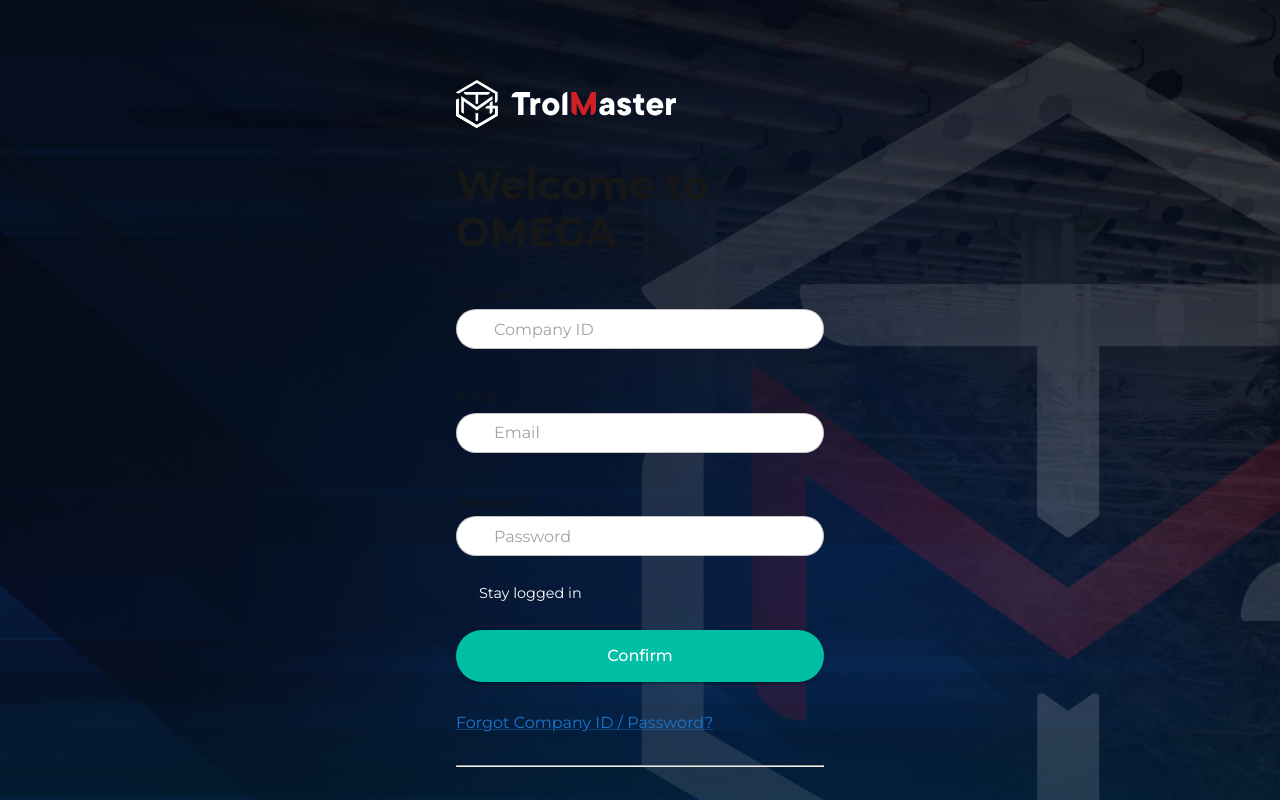
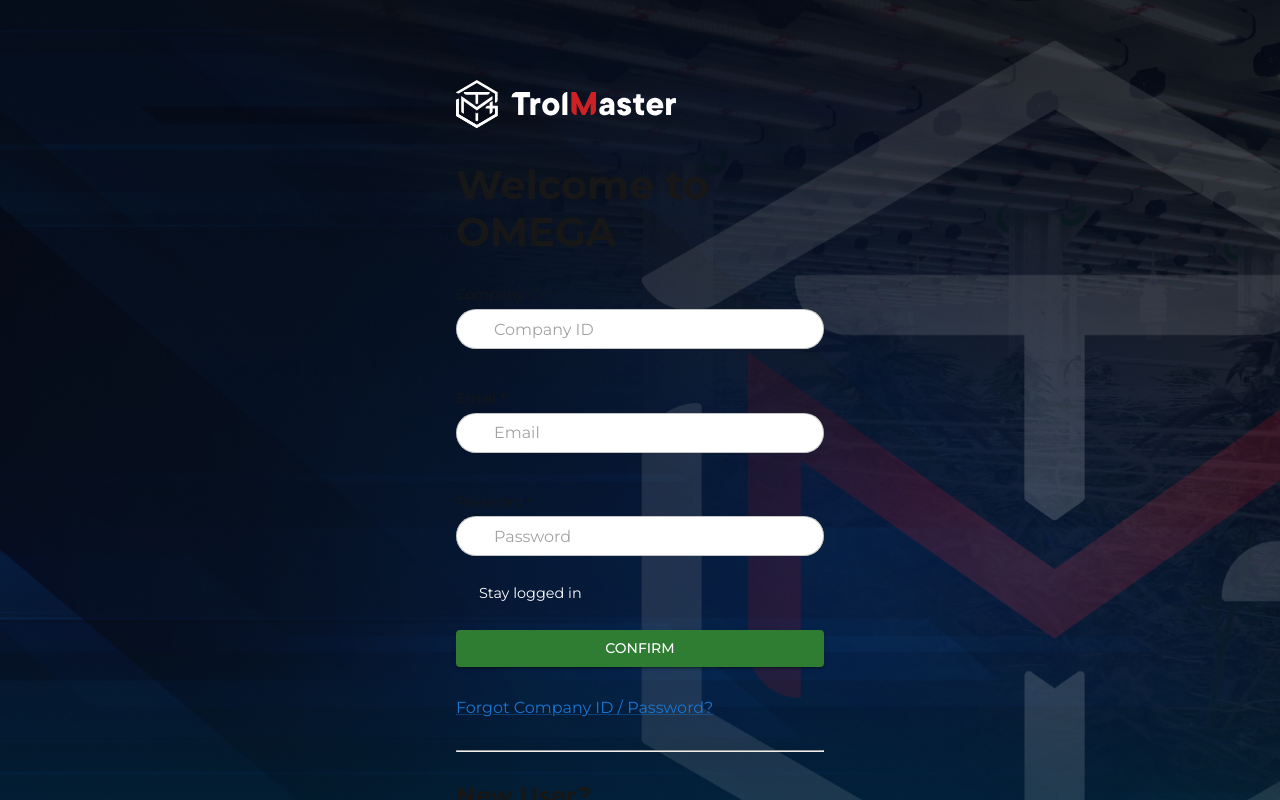
Before and after one commit to charles-wong-trolmaster/omega-FE, a Next.js app: page / in a window 1280 px wide. Built offline with nearby package versions, Linux system fonts and the light colour scheme; some icons are missing; what @mui/material-nextjs would draw is missing.

Commit message:
add login ues form hook and remove omega custom button

```diff
--- a/app/_container/Login.tsx
+++ b/app/_container/Login.tsx
@@ -1,6 +1,5 @@
 'use client';
 
-import OmegaButton from '@/components/OmegaButton';
 import OmegaCheckbox from '@/components/OmegaCheckbox';
 import OmegaPasswordField from '@/components/OmegaPasswordField';
 import OmegaTextField from '@/components/OmegaTextfield';
@@ -8,10 +7,10 @@
 import BusinessIcon from '@mui/icons-material/Business';
 import LockOutlineIcon from '@mui/icons-material/LockOutline';
 import MailOutlineIcon from '@mui/icons-material/MailOutline';
-import { Box, FormControl, Grid, Link, Stack, Typography } from '@mui/material';
+import { Box, Button, Grid, Link, Stack, Typography } from '@mui/material';
 import { useRouter } from 'next/navigation';
 import { useState } from 'react';
-import { useForm } from 'react-hook-form';
+import { Controller, useForm } from 'react-hook-form';
 
 interface LoginProps {
 	navigateTo: (component: string) => void;
@@ -28,39 +27,27 @@
 const Login: React.FC<LoginProps> = ({ navigateTo, initialCompanyId }) => {
 	const [login, { isLoading: isLoggingIn }] = useLoginMutation();
 	const [getUnitPreference] = useGetUnitPreferenceMutation();
-	const [checked, setChecked] = useState<boolean>(false);
-	const [loading, setLoading] = useState<boolean>(false);
-	function handleClick() {
-		setLoading(true);
-	}
-
 	const [error, setError] = useState<string | null>(null);
 	const router = useRouter();
 
 	const {
-		register,
+		control,
 		handleSubmit,
-		formState: { isValid }
+		formState: { isValid, errors }
 	} = useForm<LoginFormData>({
-		mode: 'onSubmit',
+		mode: 'onChange',
 		defaultValues: {
-			companyId: 'cus_00000',
-			username: 'charles@trolmaster.com',
-			password: 'P@ssw0rd!',
+			companyId: initialCompanyId ?? '',
+			username: '',
+			password: '',
 			rememberMe: false
 		}
 	});
 
 	const onSubmit = async (data: LoginFormData) => {
 		setError(null);
-
-		const loginData = {
-			username: data.username,
-			password: data.password
-		};
-
 		try {
-			await login({ realm: data.companyId, ...loginData })
+			await login({ realm: data.companyId, username: data.username, password: data.password })
 				.unwrap()
 				.then(async (res) => {
 					window.sessionStorage.setItem('access_token', res.data.access_token);
@@ -88,9 +75,8 @@
 
 	return (
 		<Box sx={{ paddingTop: '80px', width: '100%' }} onKeyDown={handleKeyDown}>
-			{/* <Box variant="h3">Welcome to OMEGA</Box> */}
 			<img src="/img/trolmasterLogo.svg" alt="" />
-			<Box sx={{ margin: '30px 0px ' }}>
+			<Box sx={{ margin: '30px 0px' }}>
 				<Typography sx={{ fontWeight: 'bold' }} variant="h1">
 					Welcome to
 				</Typography>
@@ -98,49 +84,72 @@
 					omega
 				</Typography>
 			</Box>
-			<FormControl onSubmit={handleSubmit(onSubmit)} sx={{ width: '100%' }}>
+
+			<Box component="form" onSubmit={handleSubmit(onSubmit)} sx={{ width: '100%' }}>
 				<Stack spacing={5}>
 					<Box>
 						<Typography variant="h5" sx={{ marginBottom: '5px' }}>
 							Company ID *
 						</Typography>
-						<OmegaTextField value={''} startIcon={<BusinessIcon />} size="small" fullWidth placeholder="Company ID" />
+						<Controller name="companyId" control={control} rules={{ required: 'Company ID is required' }} render={({ field }) => <OmegaTextField {...field} startIcon={<BusinessIcon />} size="small" fullWidth placeholder="Company ID" error={!!errors.companyId} helperText={errors.companyId?.message} />} />
 					</Box>
 					<Box>
 						<Typography variant="h5" sx={{ marginBottom: '5px' }}>
 							Email *
 						</Typography>
-						<OmegaTextField value={''} startIcon={<MailOutlineIcon />} size="small" fullWidth placeholder="Email" />
+						<Controller
+							name="username"
+							control={control}
+							rules={{
+								required: 'Email is required',
+								pattern: {
+									value: /^[^\s@]+@[^\s@]+\.[^\s@]+$/,
+									message: 'Invalid email address'
+								}
+							}}
+							render={({ field }) => <OmegaTextField {...field} startIcon={<MailOutlineIcon />} size="small" fullWidth placeholder="Email" error={!!errors.username} helperText={errors.username?.message} />}
+						/>
 					</Box>
 					<Box>
 						<Typography variant="h5" sx={{ marginBottom: '5px' }}>
 							Password *
 						</Typography>
-						<OmegaPasswordField size="small" fullWidth startIcon={<LockOutlineIcon />} placeholder="Password" />
+						<Controller name="password" control={control} rules={{ required: 'Password is required' }} render={({ field }) => <OmegaPasswordField {...field} size="small" fullWidth startIcon={<LockOutlineIcon />} placeholder="Password" error={!!errors.password} helperText={errors.password?.message} />} />
 					</Box>
 				</Stack>
 
 				<Box sx={{ margin: '20px 0px' }}>
-					<OmegaCheckbox label="Stay logged in" checked={checked} onChange={(e) => setChecked(e.target.checked)} />
+					<Controller name="rememberMe" control={control} render={({ field }) => <OmegaCheckbox label="Stay logged in" checked={field.value} onChange={(e) => field.onChange(e.target.checked)} />} />
 				</Box>
 
+				{error && (
+					<Typography color="error" sx={{ marginBottom: '10px', fontSize: '0.9rem' }}>
+						{error}
+					</Typography>
+				)}
+
 				<Box>
-					<OmegaButton omegaVariant="confirm" fullWidth size="small" loading={loading} loadingPosition="start" onClick={handleClick}>
+					<Button
+						variant="contained"
+						color="success"
+						type="submit"
+						fullWidth
+						loading={isLoggingIn}
+						// disabled={!isValid || isLoggingIn}
+					>
 						Confirm
-					</OmegaButton>
-					{/* <OmegaButton omegaVariant="back" fullWidth onClick={handleClick}>
-						Back
-					</OmegaButton> */}
+					</Button>
 				</Box>
 
 				<Link
 					component="button"
+					type="button"
 					variant="body2"
 					onClick={(e) => {
 						e.preventDefault();
 						navigateTo('forgot');
 					}}
-					sx={{ fontSize: '16px', textAlign: 'left', margin: '30px 0px ' }}
+					sx={{ fontSize: '16px', textAlign: 'left', margin: '30px 0px' }}
 				>
 					Forgot Company ID / Password?
 				</Link>
@@ -151,7 +160,6 @@
 					<Typography variant="h2" sx={{ fontWeight: 'bold', marginTop: '30px' }}>
 						New User?
 					</Typography>
-					<Box>
 					<Grid container spacing={2} sx={{ alignItems: 'center' }}>
 						<Grid size={6}>
 							<Typography variant="h4" sx={{ fontWeight: 'bold' }}>
@@ -159,25 +167,25 @@
 							</Typography>
 						</Grid>
 						<Grid size={6}>
-								<OmegaButton
-									omegaVariant="confirm"
+							<Button
+								variant="contained"
+								color="success"
 								fullWidth
 								size="small"
+								type="button"
 								loading={false}
-									loadingPosition="start"
+								disabled={isLoggingIn}
 								onClick={(e) => {
 									e.preventDefault();
 									navigateTo('signUpUser');
 								}}
-									disabled={isLoggingIn}
 							>
 								Sign Up Here
-								</OmegaButton>
+							</Button>
 						</Grid>
 					</Grid>
 				</Box>
 			</Box>
-			</FormControl>
 		</Box>
 	);
 };
--- a/components/OmegaButton.tsx
+++ /dev/null
@@ -1,44 +0,0 @@
-import { Button, ButtonProps, CircularProgress, styled } from '@mui/material';
-
-const StyledButton = styled(Button)(({ theme }) => ({
-	borderRadius: '999px',
-	textTransform: 'none',
-	fontSize: '1rem',
-	padding: '12px 0'
-}));
-
-const buttonStyles = {
-	confirm: {
-		backgroundColor: '#00BFA5',
-		color: '#ffffff',
-		'&:hover': {
-			backgroundColor: '#00A896'
-		},
-		'&.Mui-disabled': {
-			backgroundColor: '#00BFA5',
-			color: '#ffffff'
-		}
-	},
-	back: {
-		backgroundColor: '#2a2d3e',
-		color: '#ffffff',
-		'&:hover': {
-			backgroundColor: '#353849'
-		}
-	}
-};
-
-type OmegaButtonVariant = 'confirm' | 'back';
-
-type OmegaButtonProps = ButtonProps & {
-	omegaVariant?: OmegaButtonVariant;
-	loading?: boolean;
-};
-
-export default function OmegaButton({ omegaVariant = 'confirm', loading, children, ...props }: OmegaButtonProps) {
-	return (
-		<StyledButton variant="contained" disabled={loading} sx={buttonStyles[omegaVariant]} {...props}>
-			{loading ? <CircularProgress size={24} sx={{ color: '#ffffff' }} /> : children}
-		</StyledButton>
-	);
-}
--- a/components/OmegaCheckbox.tsx
+++ b/components/OmegaCheckbox.tsx
@@ -32,6 +32,7 @@
                     icon={<RadioButtonUncheckedIcon />}
                     checkedIcon={<CheckCircleIcon />}
                     {...props}
+
                 />
             }
             label={label ?? ''}
```
Lines whose indentation alone changed are shown as unchanged.
